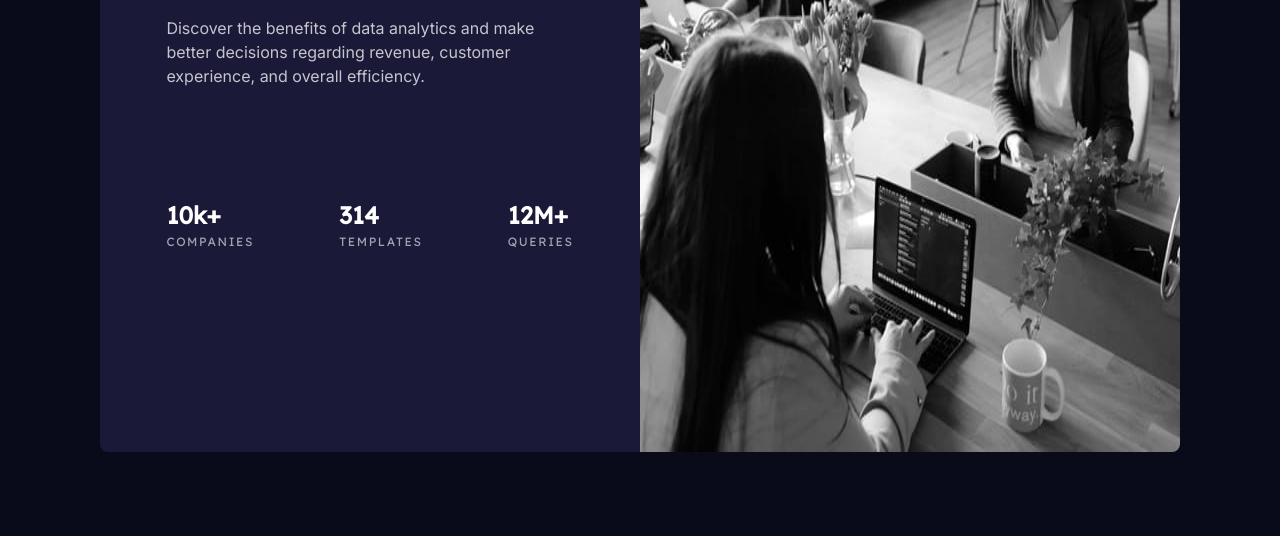
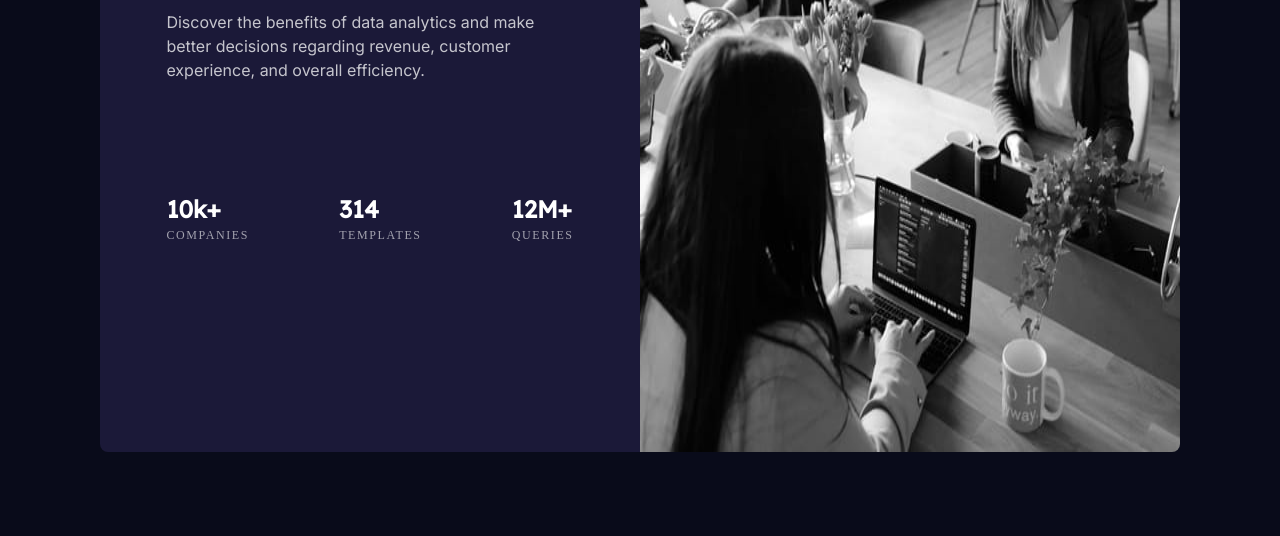
Before and after one commit to ryodgie/stats-preview-card-component-main, a plain HTML site: page index.html in a window 1280 px wide. Shown: the part 264-800 px from the top of the page. Drawn offline with Linux system fonts and the light colour scheme.

Commit message:
Update styles.css

```diff
--- a/styles.css
+++ b/styles.css
@@ -6,9 +6,6 @@
   --main-head-stats: hsl(0, 0%, 100%);
   --main-paragraph: hsla(0, 0%, 100%, 0.75);
   --stat-headings: hsla(0, 0%, 100%, 0.6);
-
-  font-family: "Inter", sans-serif;
-  font-family: "Lexend Deca", sans-serif;
 }
 
 * {
```
